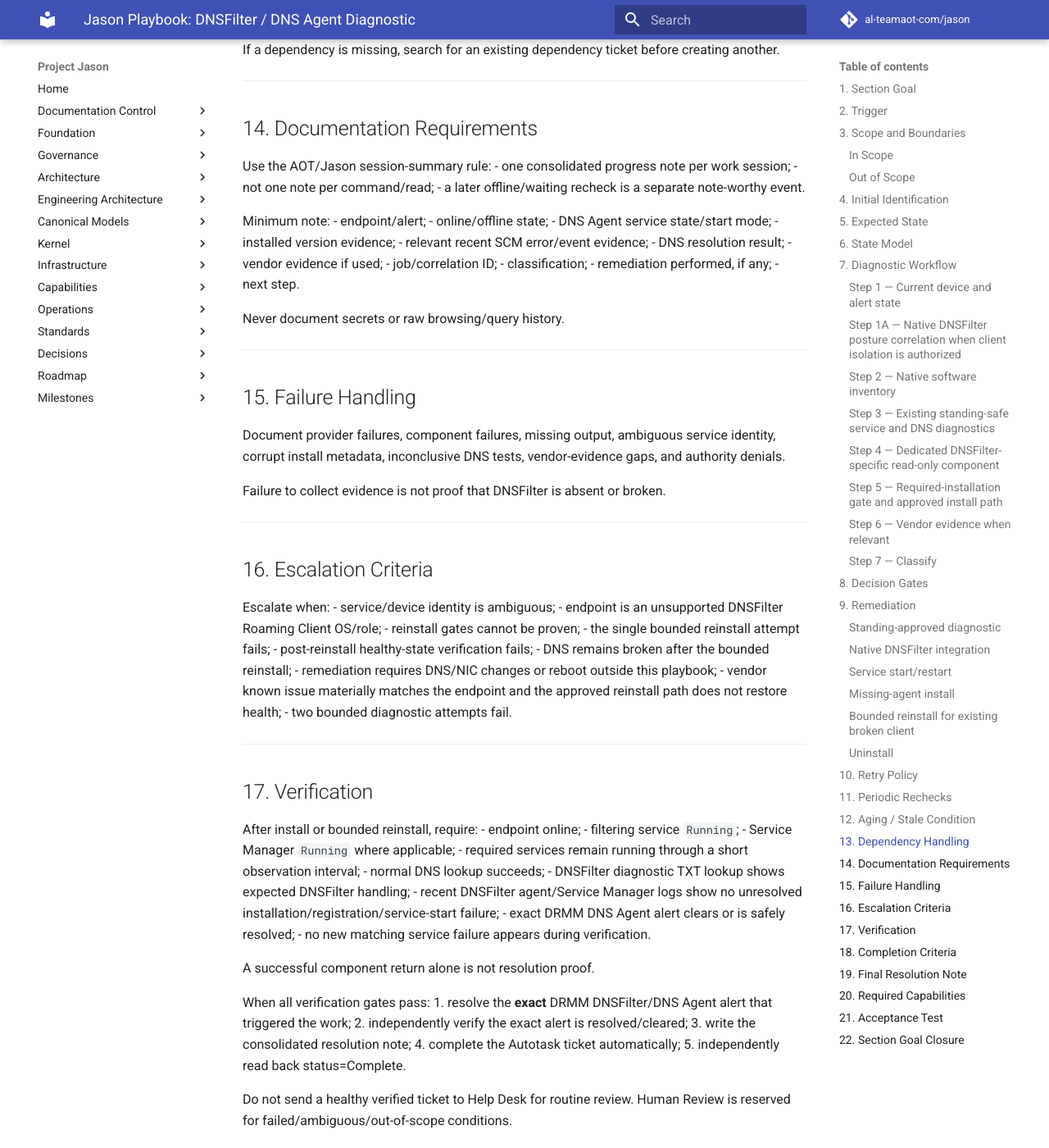
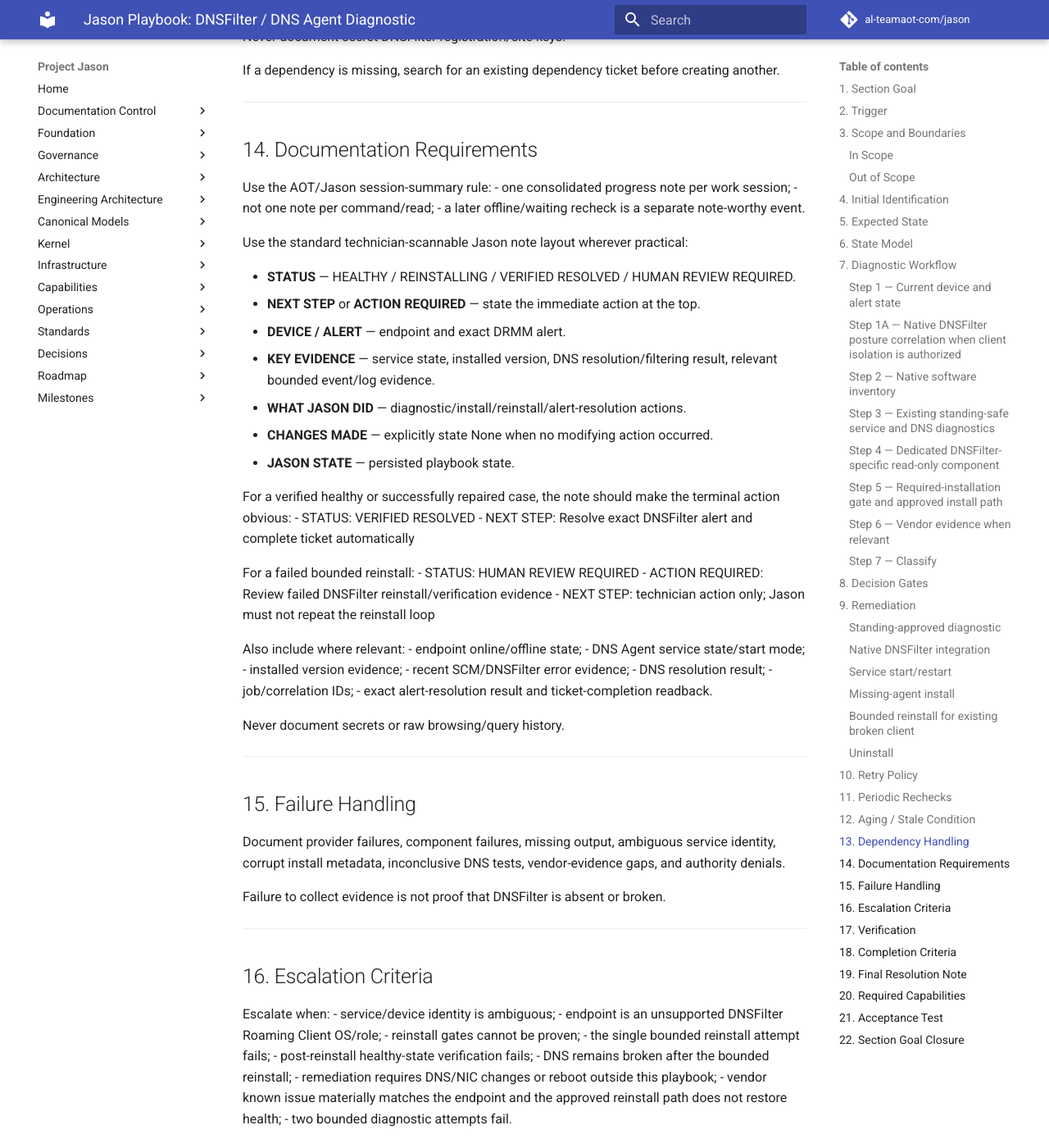
Before and after one commit to al-teamaot-com/jason, an MkDocs documentation site: the page built from docs/playbooks/Jason-DNSFilter-DNS-Agent-Diagnostic.md, in a window 1280 px wide and 1400 px high, scrolled down 12567 px. Shown: the whole window at 82% size. Built offline with MkDocs 1.6.1 and Material for MkDocs 9.7.7, drawn with Linux system fonts in a browser that asks for light colours; comment, search, counter and statistics services are not loaded; some of the changed text lies outside the part shown.

Commit message:
Align DNSFilter notes and client-scope documentation

```diff
--- a/docs/playbooks/Jason-DNSFilter-DNS-Agent-Diagnostic.md
+++ b/docs/playbooks/Jason-DNSFilter-DNS-Agent-Diagnostic.md
@@ -172,9 +172,9 @@
 - exact provider-side agent match -> record agent state/status/version, authorized network/site, policy relationship where returned, and relevant sync/traffic state;
 - no provider-side match -> continue local install/service diagnostics; absence from the provider search alone is not proof that the local client is absent;
 - multiple or cross-client candidates -> `identification_blocked`;
-- `CONNECTOR_AUTHORIZATION_DENIED` or missing safe client boundary -> document native connector evidence as unavailable, continue with the DRMM diagnostic path, and do not weaken isolation. Current client-network isolation gap is tracked in GitHub #253.
+- `CONNECTOR_AUTHORIZATION_DENIED` or missing safe client boundary -> document native connector evidence as unavailable, continue with the DRMM diagnostic path, and do not weaken isolation. Client-network isolation work tracked in GitHub #253 is complete; any remaining authorization denial must be treated as a live mapping/scope problem rather than bypassed.
 
-**Production evidence — 2026-09-24:** AOT self-company reads succeeded and returned AOT-50282 as an active/protected Windows agent, version 3.3.6, on the AOT Office network. The same native reads for AVMAC company 1179 failed closed with `CONNECTOR_AUTHORIZATION_DENIED`. Inspection confirmed AOT's DNSFilter organization is an MSP/master container holding multiple client networks, so client enablement requires network/site-level isolation rather than simply mapping every Autotask company to the same DNSFilter organization ID.
+**Production evidence — 2026-09-24:** AOT self-company reads succeeded and returned AOT-50282 as an active/protected Windows agent, version 3.3.6, on the AOT Office network. Earlier AVMAC reads failed closed until client network/site isolation was designed and implemented under GitHub #253. Preserve the rule that client execution is bounded to the server-derived authorized network/site set; never map every client broadly to the shared MSP/master organization.
 
 ### Step 2 — Native software inventory
 
@@ -500,18 +500,33 @@
 - not one note per command/read;
 - a later offline/waiting recheck is a separate note-worthy event.
 
-Minimum note:
-- endpoint/alert;
-- online/offline state;
+Use the standard technician-scannable Jason note layout wherever practical:
+
+- **STATUS** — HEALTHY / REINSTALLING / VERIFIED RESOLVED / HUMAN REVIEW REQUIRED.
+- **NEXT STEP** or **ACTION REQUIRED** — state the immediate action at the top.
+- **DEVICE / ALERT** — endpoint and exact DRMM alert.
+- **KEY EVIDENCE** — service state, installed version, DNS resolution/filtering result, relevant bounded event/log evidence.
+- **WHAT JASON DID** — diagnostic/install/reinstall/alert-resolution actions.
+- **CHANGES MADE** — explicitly state None when no modifying action occurred.
+- **JASON STATE** — persisted playbook state.
+
+For a verified healthy or successfully repaired case, the note should make the terminal action obvious:
+- STATUS: VERIFIED RESOLVED
+- NEXT STEP: Resolve exact DNSFilter alert and complete ticket automatically
+
+For a failed bounded reinstall:
+- STATUS: HUMAN REVIEW REQUIRED
+- ACTION REQUIRED: Review failed DNSFilter reinstall/verification evidence
+- NEXT STEP: technician action only; Jason must not repeat the reinstall loop
+
+Also include where relevant:
+- endpoint online/offline state;
 - DNS Agent service state/start mode;
 - installed version evidence;
-- relevant recent SCM error/event evidence;
+- recent SCM/DNSFilter error evidence;
 - DNS resolution result;
-- vendor evidence if used;
-- job/correlation ID;
-- classification;
-- remediation performed, if any;
-- next step.
+- job/correlation IDs;
+- exact alert-resolution result and ticket-completion readback.
 
 Never document secrets or raw browsing/query history.
 
```
